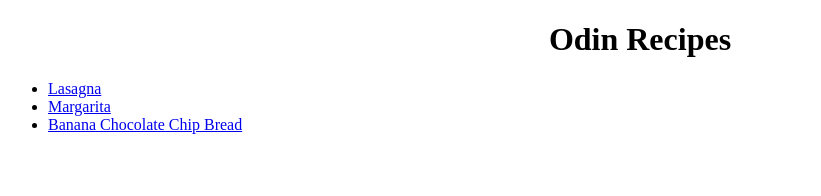
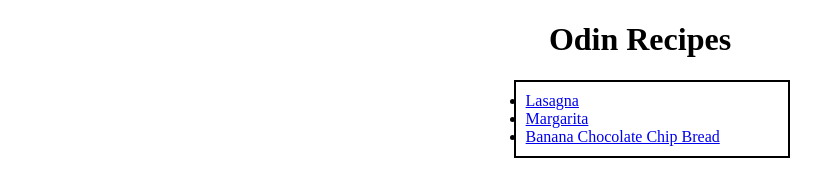
Before and after one commit to MuhammadAbdullahWarraich/odin-recipes, a plain HTML site: page index.html in a window 1280 px wide. Shown: the whole page, without its empty margins (0-821 px from the left). Drawn offline with Linux system fonts and the light colour scheme.

Commit message:
feat: format recipe list of main page
the div named recipe-list that i made in my previous commits was styled in this commit using css. margin-left moved the div element to the center of the page while keeping the left alignment of the list. padding was given to create distance between the border and the list. width determined the width of the borders

```diff
--- a/index.css
+++ b/index.css
@@ -1,3 +1,9 @@
 h1 {
 text-align: center;
 }
+.recipe-list {
+width: 20%;
+padding: 10px;
+margin-left: 40%;
+border: 2px black solid;
+}
```
